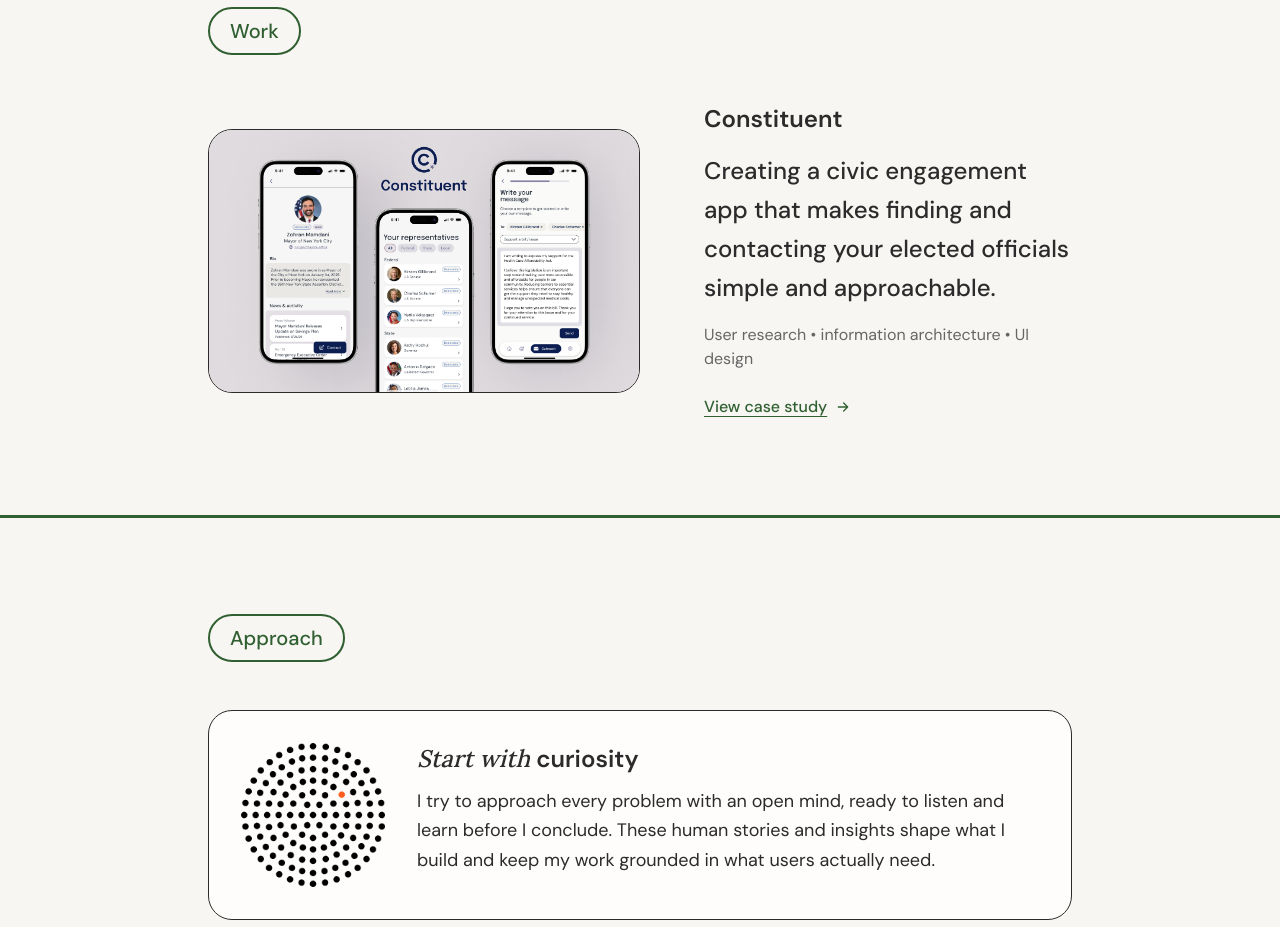
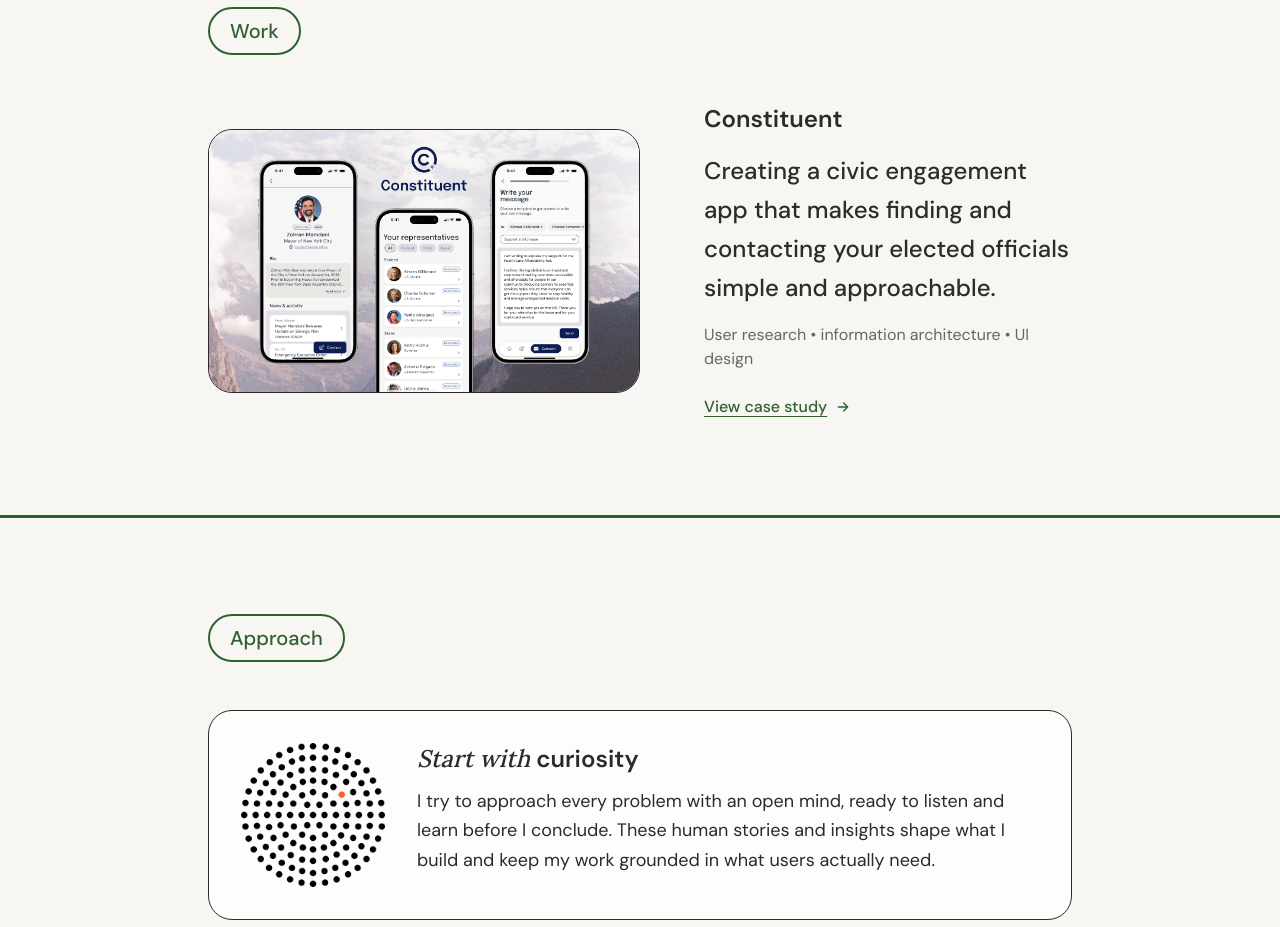
Before and after one commit to 1samanthacheng/portfolio, a Next.js app: page / in a window 1280 px wide. Shown: the part 880-1807 px from the top of the page. Built offline with nearby package versions, Linux system fonts and the light colour scheme.

Commit message:
Update work-section.tsx

```diff
--- a/components/work-section.tsx
+++ b/components/work-section.tsx
@@ -38,7 +38,7 @@
           <div className="flex-shrink-0 lg:w-1/2">
             <div className="overflow-hidden rounded-3xl border border-foreground bg-[#e8e6e1]">
               <Image
-                src="/images/constituent-mockup.png"
+                src="/images/constituent-thumbnail.png"
                 alt="Constituent app mockups showing civic engagement features"
                 width={800}
                 height={600}
```
